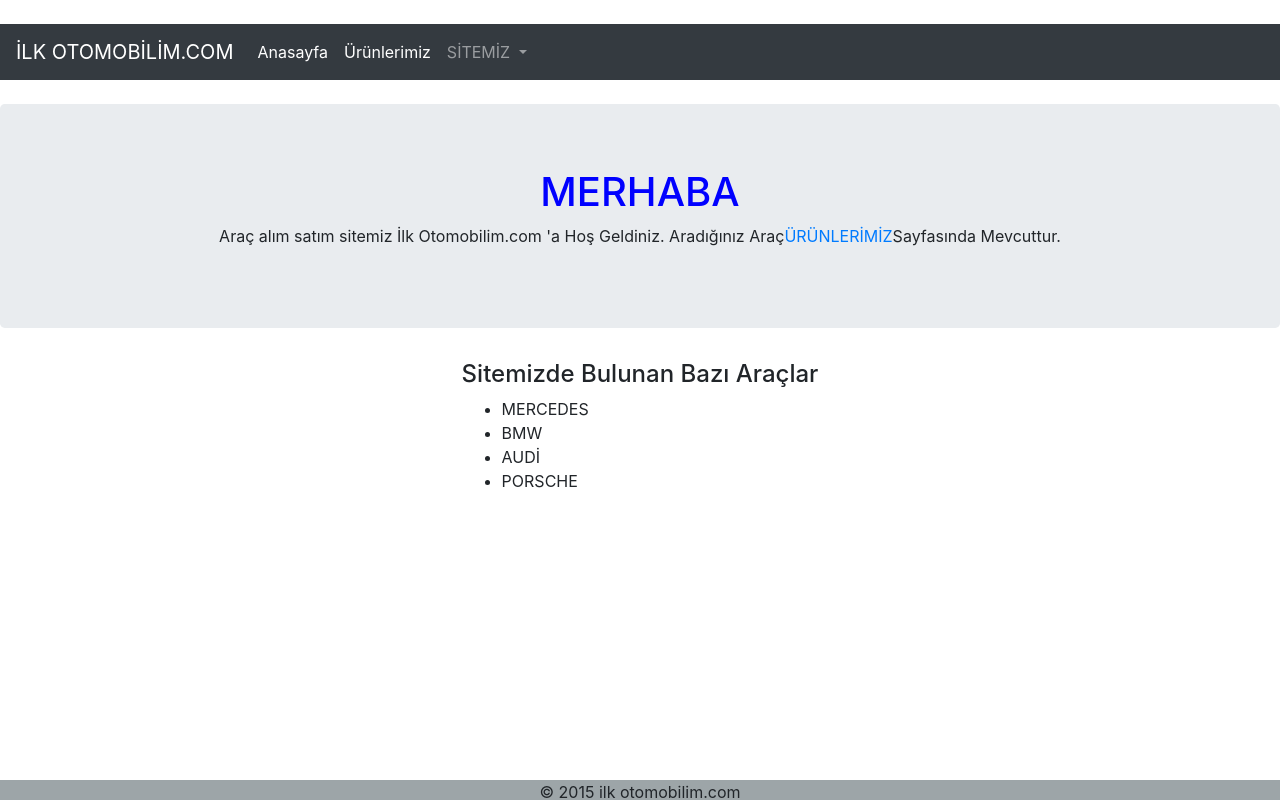
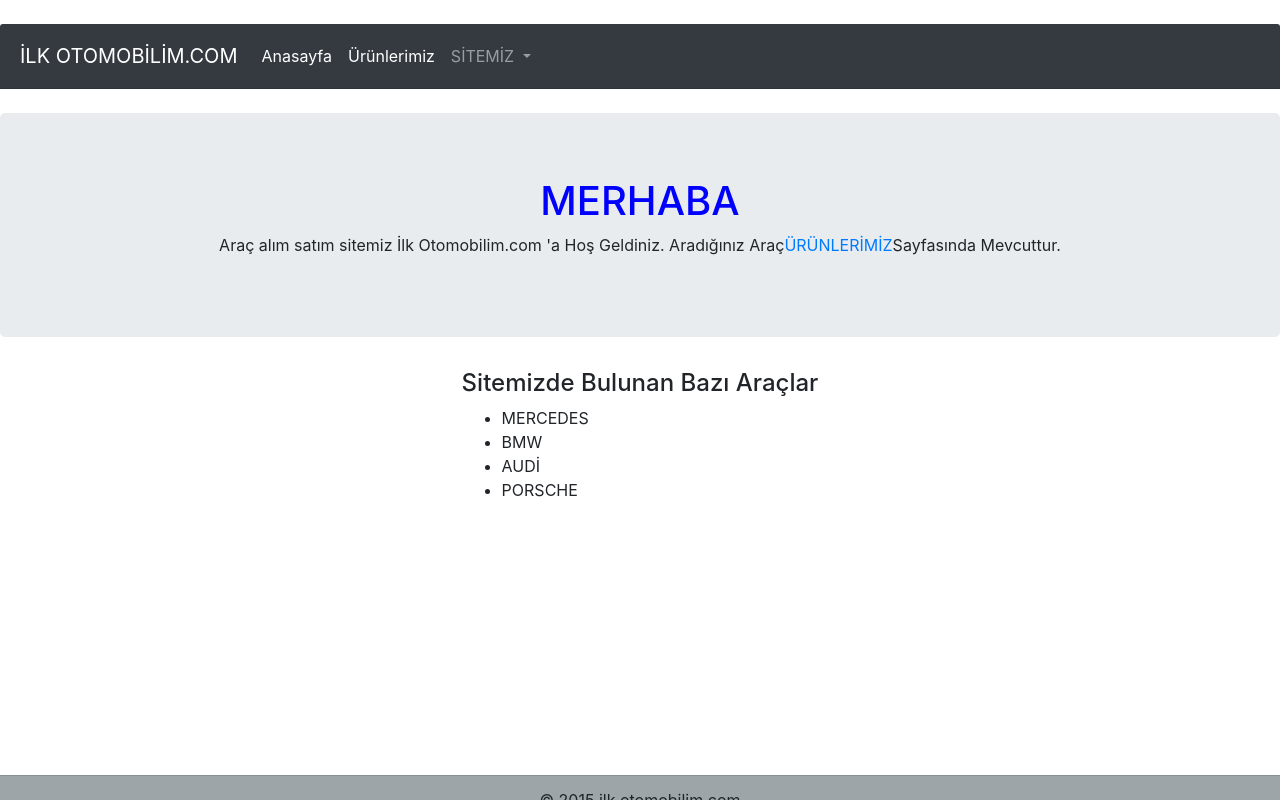
Before and after one commit to IbrahimBol/bootstrap-odev-, a plain HTML site: page index.html in a window 1280 px wide. Drawn offline with nearby package versions, Linux system fonts and the light colour scheme.

Commit message:
card class eklendi

```diff
--- a/index.html
+++ b/index.html
@@ -20,7 +20,13 @@
   </head>
   <body>
     <nav
-      class="container-sm-12 navbar navbar-expand-lg navbar-dark bg-dark my-4"
+      class="
+        card-header
+        container-sm-12
+        navbar navbar-expand-lg navbar-dark
+        bg-dark
+        my-4
+      "
     >
       <a class="navbar-brand secondary" href="index.html">İLK OTOMOBİLİM.COM</a>
       <button
@@ -64,7 +70,7 @@
       </div>
     </nav>
 
-    <div class="jumbotron">
+    <div class="card-body jumbotron">
       <div class="container" style="position: relative">
         <h1
           style="
@@ -103,13 +109,15 @@
       </div>
     </main>
     <footer
-      class="footer"
-      style=" position:fixed;
-      bottom:0;
-      width:100%;
-      height:20px;
-      background:rgb(157, 165, 168);
-      text-align:center"
+      class="card-footer"
+      style="
+        position: fixed;
+        bottom: 0;
+        width: 100%;
+        height: 20px;
+        background: rgb(157, 165, 168);
+        text-align: center;
+      "
     >
       <p class="son">© 2015 ilk otomobilim.com</p>
     </footer>
```
Also changed, not shown: about-us.html (+3 -3 lines), contact.html (+4 -4 lines), index2.html (+3 -3 lines).
